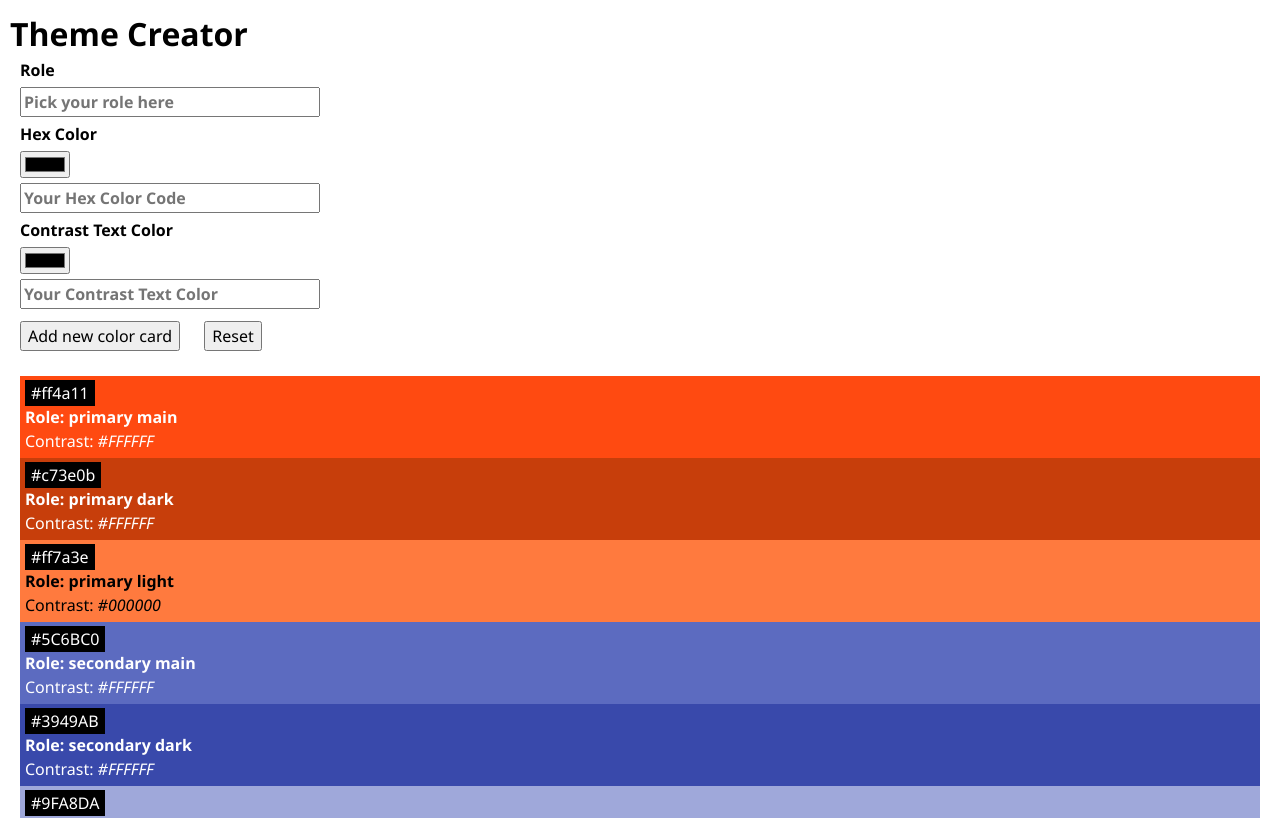
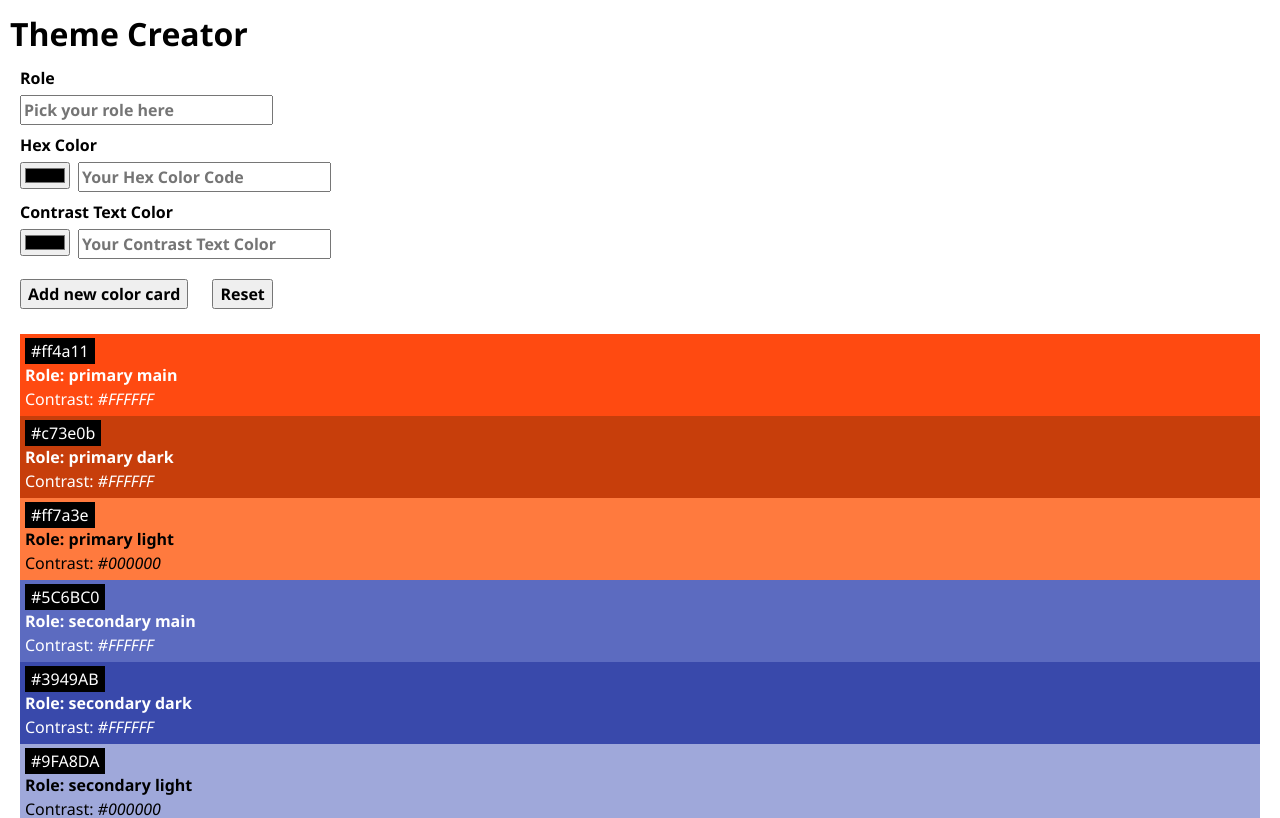
Before and after one commit to viokhamphasithivong/recap4, a React (Vite) app: page / in a window 1280 px wide. Shown: the top 818 px of the page. Built offline with nearby package versions, Linux system fonts and the light colour scheme.

Commit message:
style changes for forms task2

```diff
--- a/src/Components/Color/ColorForms.jsx
+++ b/src/Components/Color/ColorForms.jsx
@@ -1,26 +1,36 @@
 import "./css/color-forms.css";
 import "./css/color-forms-role.css";
 
-export default function ColorForms () {
-    return <div className="color-forms">
+export default function ColorForms() {
+  return (
+    <div className="color-forms">
+      <div className="color-forms-role">
+        <label>Role</label>
+        <div>
+          <input
+            type="text"
+            id="role"
+            placeholder="Pick your role here"
+          ></input>
+        </div>
+      </div>
+      <div className="color-forms-role">
+        <label>Hex Color</label>
 
+        <div>
+          <input type="color" />
+          <input placeholder="Your Hex Color Code" />
+        </div>
+      </div>
+      <div className="color-forms-role">
+        <label>Contrast Text Color</label>
 
-      <div className="color-forms-role">
-                <label>Role</label>
-                <input type='text' id='role' placeholder="Pick your role here"></input>
-
-
-
-                <label>Hex Color</label>
-                <input type='color'></input><input placeholder="Your Hex Color Code"></input>
-
-                <label>Contrast Text Color</label>
-                <input type='color'></input><input placeholder="Your Contrast Text Color"></input>
-
-
-                </div>
-
-                <button>Add new color card</button> <button>Reset</button>
-
-           </div>
+        <div>
+          <input type="color"></input>
+          <input placeholder="Your Contrast Text Color"></input>
+        </div>
+      </div>
+      <button>Add new color card</button> <button>Reset</button>
+    </div>
+  );
 }
--- a/src/Components/Color/css/color-forms-role.css
+++ b/src/Components/Color/css/color-forms-role.css
@@ -1,8 +1,19 @@
 .color-forms-role{
     display:flex;
    flex-direction: column;
-    width: 300px;
-    margin: 0px 10px;
+
+    margin: 8px 10px;
     font-weight:600;
-    gap: 5px;
+    gap:5px;
+
+
 }
+
+.color-forms-role input{
+   margin-right: 8px;
+}
+
+.color-forms div{
+   display: flex;
+   justify-content: start;
+}
--- a/src/Components/Color/css/color-forms.css
+++ b/src/Components/Color/css/color-forms.css
@@ -1,8 +1,6 @@
-.color-Forms{
-     display:flex;
+.color-forms{
 
-    width: 300px;
-    margin: 0px 10px;
+
     font-weight:600;
-    gap: 5px;
+
 }
```
